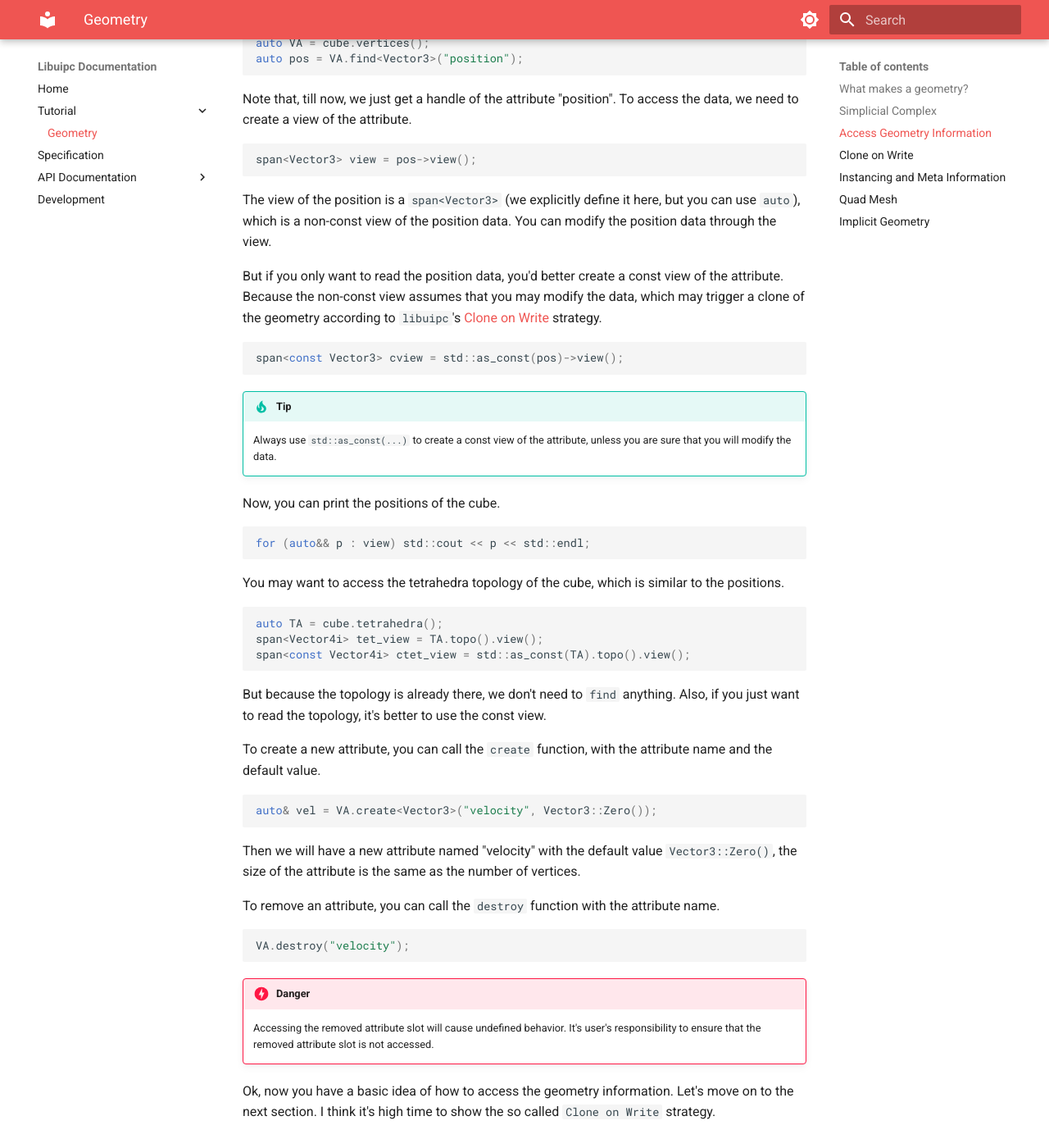
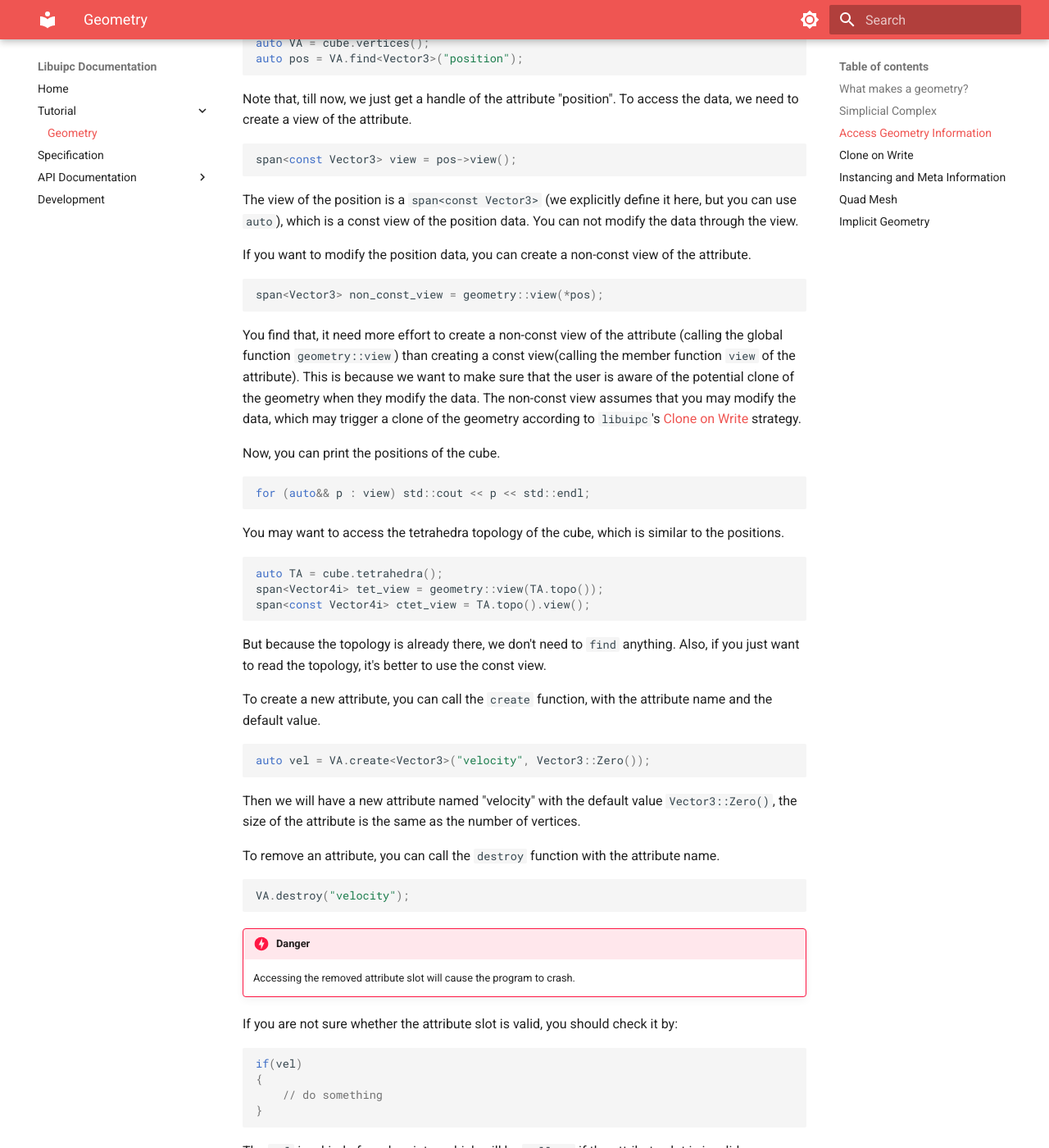
Before and after one commit to star-hengxing/libuipc, an MkDocs documentation site: the page built from docs/tutorial/geometry.md, in a window 1280 px wide and 1400 px high, scrolled down 3351 px. Shown: the whole window at 82% size. Built offline with MkDocs 1.6.1 and Material for MkDocs 9.7.7, drawn with Linux system fonts in a browser that asks for light colours; some of the changed text lies outside the part shown.

````diff
--- a/docs/tutorial/geometry.md
+++ b/docs/tutorial/geometry.md
@@ -124,19 +124,17 @@ auto pos = VA.find<Vector3>("position");
 Note that, till now, we just get a handle of the attribute "position". To access the data, we need to create a view of the attribute.
 
 ```cpp
-span<Vector3> view = pos->view();
+span<const Vector3> view = pos->view();
 ```
 
-The view of the position is a `span<Vector3>` (we explicitly define it here, but you can use `auto`), which is a non-const view of the position data. You can modify the position data through the view.
+The view of the position is a `span<const Vector3>` (we explicitly define it here, but you can use `auto`), which is a const view of the position data. You can not modify the data through the view.
 
-But if you only want to read the position data, you'd better create a const view of the attribute. Because the non-const view assumes that you may modify the data, which may trigger a clone of the geometry according to `libuipc`'s [Clone on Write](#clone-on-write) strategy.
+If you want to modify the position data, you can create a non-const view of the attribute.
 
 ```cpp
-span<const Vector3> cview = std::as_const(pos)->view();
+span<Vector3> non_const_view = geometry::view(*pos);
 ```
-
-!!!tip
-    Always use `std::as_const(...)` to create a const view of the attribute, unless you are sure that you will modify the data.
+You find that, it need more effort to create a non-const view of the attribute (calling the global function `geometry::view`) than creating a const view(calling the member function `view` of the attribute). This is because we want to make sure that the user is aware of the potential clone of the geometry when they modify the data. The non-const view assumes that you may modify the data, which may trigger a clone of the geometry according to `libuipc`'s [Clone on Write](#clone-on-write) strategy.
 
 Now, you can print the positions of the cube.
 
@@ -148,15 +146,18 @@ You may want to access the tetrahedra topology of the cube, which is similar to
 
 ```cpp
 auto TA = cube.tetrahedra();
-span<Vector4i> tet_view = TA.topo().view();
-span<const Vector4i> ctet_view = std::as_const(TA).topo().view();
+span<Vector4i> tet_view = geometry::view(TA.topo());
+span<const Vector4i> ctet_view = TA.topo().view();
 ```
+
 But because the topology is already there, we don't need to `find` anything. Also, if you just want to read the topology, it's better to use the const view.
 
 To create a new attribute, you can call the `create` function, with the attribute name and the default value.
+
 ```cpp
-auto& vel = VA.create<Vector3>("velocity", Vector3::Zero());
+auto vel = VA.create<Vector3>("velocity", Vector3::Zero());
 ```
+
 Then we will have a new attribute named "velocity" with the default value `Vector3::Zero()`, the size of the attribute is the same as the number of vertices.
 
 To remove an attribute, you can call the `destroy` function with the attribute name.
@@ -166,7 +167,17 @@ VA.destroy("velocity");
 ```
 
 !!!danger
-    Accessing the removed attribute slot will cause undefined behavior. It's user's responsibility to ensure that the removed attribute slot is not accessed.
+    Accessing the removed attribute slot will cause the program to crash.
+
+If you are not sure whether the attribute slot is valid, you should check it by:
+
+```cpp
+if(vel)
+{
+    // do something
+}
+```
+The `vel` is a kind of weak pointer, which will be `nullptr` if the attribute slot is invalid.
 
 Ok, now you have a basic idea of how to access the geometry information. Let's move on to the next section. I think it's high time to show the so called `Clone on Write` strategy.
 
@@ -200,7 +211,7 @@ Here, `TA.topo().is_shared()` will return `true`, because we don't modify the to
 Such a design minimizes the geometry memory usage.
 
 !!!Warning
-    Be careful when you create a view of the geometry. Always consider using `std::as_const(...)` to make sure that you call the const version of the function. A mistake of calling the non-const version will potentially trigger a clone of the geometry. Although the behavior is safe, it may cause a performance issue.
+    Be careful when you create a view of the geometry. Always use a const view if you don't want to modify the data to gain higher performance.
 
 !!!Danger
     Never store a view of any attribute, because the view may become invalid after the attribute is modified. Always create a new view when you need it.
@@ -228,12 +239,41 @@ Is.size(); // 5
 
 Now, you have 5 instances of the cube.
 
-You may ask for the transformation of the instances.
+You may ask for the transformation of the instances, the answer is the same as the positions and the tetrahedra.
 
 ```cpp
 auto trans = Is.find<Matrix4x4>("transform");
-auto ctrans_view = std::as_const(trans)->view();
-for(auto&& t : ctrans_view) std::cout << t << std::endl;
+auto trans_view = trans->view();
+for(auto&& t : trans_view) std::cout << t << std::endl;
+```
+
+There are some short-cut you can take to access some common attributes of the geometry, such as the positions, the transforms, etc.
+
+```cpp
+auto& short_cut_trans = Is.transforms();
+auto& short_cut_pos = cube.positions();
+```
+
+The naming convention of the short-cut is the plural form of the attribute name, which is more readable and more intuitive.
+
+Destroying the short-cut is not allowed, if you do so, `libuipc` will throw an exception.
+
+```cpp
+Is.destroy("transform"); // throw AttributeDontAllowDestroy
+```
+
+To get the meta information of the geometry, you can call the `meta()` function of the geometry.
+
+```cpp
+auto& meta = cube.meta();
+```
+
+The way to access the meta information is the same as all the other attributes.
+The only difference is that the meta information is a "demension 1" attribute, which means, the meta information always has a size of 1, you can create attributes, but you can not resize it. The the meta describes the root information of the geometry.
+For example, you can create a meta attribute to store the name of the geometry.
+
+```cpp
+auto name = meta.create<std::string>("name", "some cubes");
 ```
 
 
````
Also changed, not shown: 13 other files.
